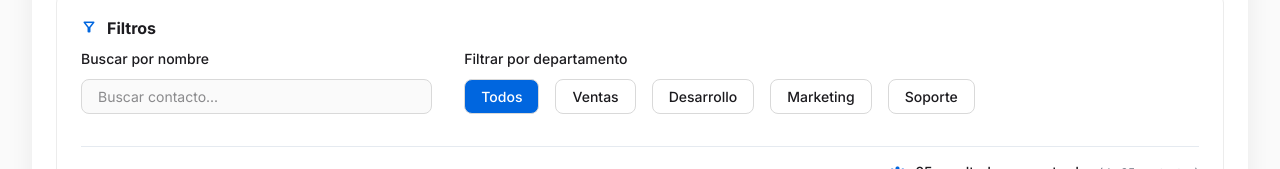
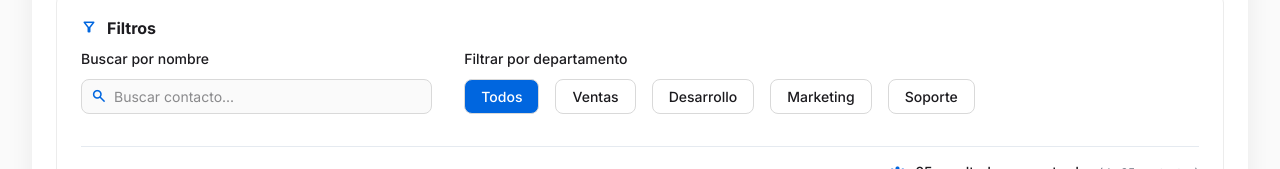
Before and after one commit to BramdonSantiago/geest, a React (Vite) app: page / in a window 1280 px wide. Shown: the part 192-361 px from the top of the page. Built offline with nearby package versions, Linux system fonts and the light colour scheme.

Commit message:
style(ui): refine UI/UX details

```diff
--- a/src/features/contacts/components/ContactFilters.tsx
+++ b/src/features/contacts/components/ContactFilters.tsx
@@ -30,7 +30,10 @@ const ContactFilters = ({
             <div className="lg:col-span-4">
                 <div>
                     <label htmlFor="input-search">Buscar por nombre</label>
-                    <input value={search} onChange={(event) => onSearchChange(event.target.value)} type="search" id="input-search" placeholder="Buscar contacto..." />
+                    <div className="search-bar">
+                        <span className="material-symbols-outlined">search</span>
+                        <input value={search} onChange={(event) => onSearchChange(event.target.value)} type="search" id="input-search" placeholder="Buscar contacto..." />
+                    </div>
                 </div>
             </div>
             <div className="lg:col-span-8">
--- a/src/index.css
+++ b/src/index.css
@@ -275,6 +275,19 @@ label {
   }
 }
 
+.search-bar {
+  position: relative;
+  input[type="search"] {
+    padding-left: 2rem;
+  }
+  .material-symbols-outlined {
+    position: absolute;
+    top: 50%;
+    left: 10px;
+    transform: translateY(-50%);
+  }
+}
+
 
 .material-symbols-outlined {
   font-size: 16px;
```
